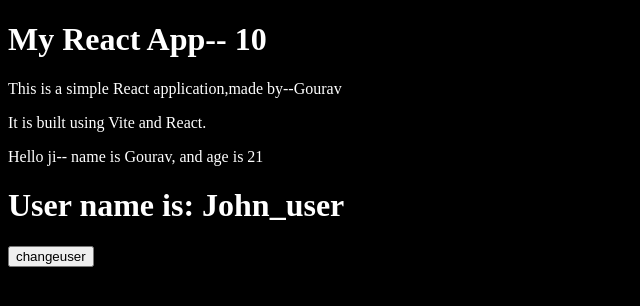
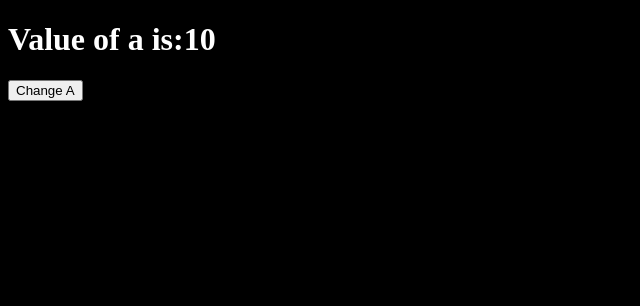
Before and after one commit to gouravgithub7710/web-dev-start-to-end, a React (Vite) app in the folder React-start/: page / in a window 1280 px wide. Shown: the top 306 px of the page, without its empty margins (0-640 px from the left). Built offline with nearby package versions, Linux system fonts and the light colour scheme.

Commit message:
change value

```diff
--- a/React-start/src/App.jsx
+++ b/React-start/src/App.jsx
@@ -1,30 +1,50 @@
-function app()
-{
-  const a = 10;
-  const name ="Gourav";
-  const age = 21;
-let username = "John_user";
+// function app()
+// {
+//   const a = 10;
+//   const name ="Gourav";
+//   const age = 21;
+// let username = "John_user";
 
-  const changeusername =()=>
-  {
-    console.log(username);
+//   const changeusername =()=>
+//   {
+//     console.log(username);
 
-     username="John_new_user";
+//      username="John_new_user";
 
-     console.log(username);
+//      console.log(username);
 
-  }
-  return <div>
-    <h1>My React App-- {a}</h1>
-    <p>This is a simple React application,made by--{name}</p>
-    <p>It is built using Vite and React.</p>
+//   }
+//   return <div>
+//     <h1>My React App-- {a}</h1>
+//     <p>This is a simple React application,made by--{name}</p>
+//     <p>It is built using Vite and React.</p>
 
 
-    <p>Hello ji-- name is {name}, and age is {age}</p>
+//     <p>Hello ji-- name is {name}, and age is {age}</p>
 
-    <h1>User name is: {username}</h1>
-    <button onClick={changeusername}>changeuser</button>
-  </div>
+//     <h1>User name is: {username}</h1>
+//     <button onClick={changeusername}>changeuser</button>
+//   </div>
+// }
+
+// export default app;
+
+
+import React, { useState } from 'react';
+
+const App=()=>{
+  const [a, seta] = useState(10);
+
+  const changeA=()=>{
+    console.log(a);
+    seta(20);
+    console.log(a);
+  }
+  return (
+    <div>
+    <h1>Value of a is:{a}</h1>
+    <button onClick={changeA}>Change A</button>
+    </div>
+  );
 }
-
-export default app;
+export default App;
```
